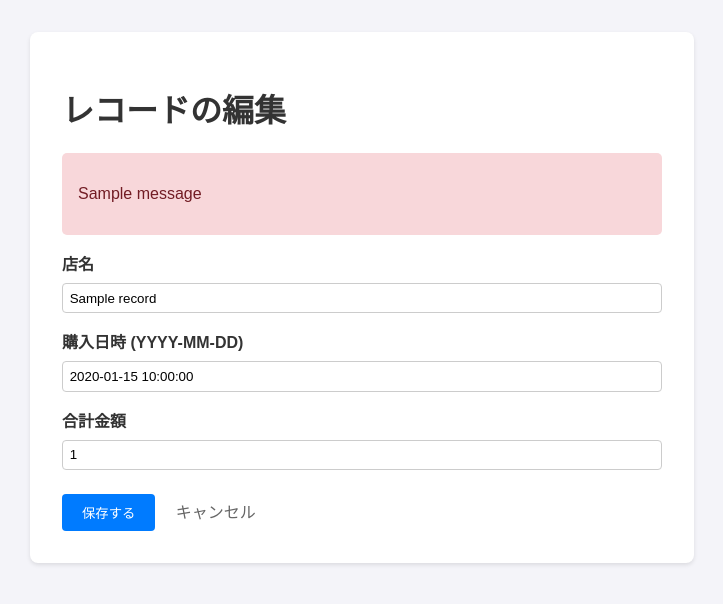
After one commit to hirokiyamazaki-ui/test, a Flask app: template templates/edit.html in a window 1280 px wide. The commit adds this page. Shown: the top 604 px of the page, without its empty margins (278-1001 px from the left). Run offline with Flask 3, Linux system fonts and the light colour scheme; the template is opened without the code that fills it: most values are stand-ins (such as "Sample title", 1, 10 or a date in 2020); one stand-in notice (Sample message) is shown.

Commit message:
Feat: DB移行と編集・削除機能の最終実装
ユーザーの要求に基づき、家計簿レコードの編集・削除機能を追加しました。同期の問題を解決するため、全ての機能をクリーンな状態で再実装しました。

機能一覧:
- **画像アップロード**: HEIC形式を含む画像ファイルのアップロードに対応。
- **データ抽出**: Tesseract OCRとGoogle Gemini APIによるデータ抽出。
- **データベース**: データ保存先をSQLiteに変更。
- **CRUD操作**: 履歴ページでのレコードの表示、編集、削除機能。
- **その他**: ネットワークアクセス対応、詳細なREADMEファイル。

````diff
--- a/app.py
+++ b/app.py
@@ -1,27 +1,58 @@
 import os
 import json
-import csv
+import sqlite3
 from datetime import datetime
-from flask import Flask, request, render_template, redirect, url_for, flash
+from flask import Flask, request, render_template, redirect, url_for, flash, g, abort
 from werkzeug.utils import secure_filename
 import pytesseract
 from PIL import Image
 import google.generativeai as genai
 import pillow_heif
 
-# Register the HEIC opener with Pillow
-pillow_heif.register_heif_opener()
-
 # --- Configuration ---
 UPLOAD_FOLDER = 'uploads'
 ALLOWED_EXTENSIONS = {'png', 'jpg', 'jpeg', 'gif', 'heic'}
-CSV_FILE = 'receipts.csv'
+DATABASE = 'receipts.db'
 
 app = Flask(__name__)
 app.config['UPLOAD_FOLDER'] = UPLOAD_FOLDER
+app.config['DATABASE'] = DATABASE
 # IMPORTANT: In a production environment, use a strong, randomly generated
 # secret key and load it from an environment variable.
 app.secret_key = 'super_secret_key_for_development_only'
+
+
+# --- Database Functions ---
+def get_db():
+    """Opens a new database connection if there is none yet for the current application context."""
+    if 'db' not in g:
+        g.db = sqlite3.connect(
+            app.config['DATABASE'],
+            detect_types=sqlite3.PARSE_DECLTYPES
+        )
+        g.db.row_factory = sqlite3.Row
+    return g.db
+
+@app.teardown_appcontext
+def close_db(e=None):
+    """Closes the database again at the end of the request."""
+    db = g.pop('db', None)
+    if db is not None:
+        db.close()
+
+def init_db():
+    """Initializes the database."""
+    db = get_db()
+    with app.open_resource('schema.sql', mode='r') as f:
+        db.cursor().executescript(f.read())
+    db.commit()
+
+@app.cli.command('init-db')
+def init_db_command():
+    """Creates the database tables."""
+    init_db()
+    print('Initialized the database.')
+
 
 # Configure Google Gemini API
 try:
@@ -32,8 +63,6 @@ try:
     genai.configure(api_key=api_key)
     model = genai.GenerativeModel('gemini-1.5-flash')
 except Exception as e:
-    # If the app fails to start due to API key issues, we'll catch it here
-    # and flash a message on the first request.
     app.config['API_KEY_ERROR'] = str(e)
 
 # --- Helper Functions ---
@@ -46,14 +75,11 @@ def parse_receipt_with_ai(text):
     prompt = f"""
 あなたは優秀なレシートのアナリストです。以下のテキストはOCRによってレシートから抽出されたものです。
 このテキストから以下の情報を抽出し、JSON形式で回答してください。
-
 - store_name: 店名 (文字列)
 - transaction_date: 購入日 (YYYY-MM-DD形式)
 - total_amount: 合計金額 (整数)
-
 もし情報が見つからない場合は、そのキーに対応する値として `null` を設定してください。
 JSONオブジェクトのみを返し、他のテキストは含めないでください。
-
 レシートテキスト:
 ---
 {text}
@@ -61,7 +87,6 @@ JSONオブジェクトのみを返し、他のテキストは含めないでく
 """
     try:
         response = model.generate_content(prompt)
-        # Clean up the response to get only the JSON part
         json_str = response.text.strip().replace('```json', '').replace('```', '').strip()
         parsed_json = json.loads(json_str)
         return parsed_json
@@ -69,29 +94,35 @@ JSONオブジェクトのみを返し、他のテキストは含めないでく
         print(f"AI parsing error: {e}")
         return None
 
-def save_to_csv(data):
-    """Saves the extracted data to a CSV file."""
-    file_exists = os.path.isfile(CSV_FILE)
+def save_to_db(data):
+    """Saves the extracted data to the database."""
+    db = get_db()
+    db.execute(
+        'INSERT INTO receipts (store_name, transaction_date, total_amount) VALUES (?, ?, ?)',
+        (data.get('store_name'), data.get('transaction_date'), data.get('total_amount'))
+    )
+    db.commit()
 
-    with open(CSV_FILE, mode='a', newline='', encoding='utf-8') as csv_file:
-        fieldnames = ['store_name', 'transaction_date', 'total_amount', 'saved_at']
-        writer = csv.DictWriter(csv_file, fieldnames=fieldnames)
+def get_record(id):
+    """Get a single record by id."""
+    record = get_db().execute(
+        'SELECT id, store_name, transaction_date, total_amount FROM receipts WHERE id = ?',
+        (id,)
+    ).fetchone()
+    if record is None:
+        abort(404, f"Record id {id} doesn't exist.")
+    return record
 
-        if not file_exists:
-            writer.writeheader()
-
-        writer.writerow({
-            'store_name': data.get('store_name'),
-            'transaction_date': data.get('transaction_date'),
-            'total_amount': data.get('total_amount'),
-            'saved_at': datetime.now().strftime('%Y-%m-%d %H:%M:%S')
-        })
 
 # --- Routes ---
 @app.route('/')
 def index():
     if 'API_KEY_ERROR' in app.config:
         flash(f"重大なエラー: {app.config['API_KEY_ERROR']}")
+    try:
+        get_db()
+    except Exception as e:
+        flash(f"データベースに接続できませんでした。`flask init-db`コマンドは実行しましたか？ エラー: {e}")
     return render_template('index.html')
 
 @app.route('/upload', methods=['POST'])
@@ -102,30 +133,39 @@ def upload_file():
 
     if 'file' not in request.files:
         flash('ファイルが見つかりません')
-        return redirect(request.url)
+        return redirect(url_for('index'))
     file = request.files['file']
     if file.filename == '':
         flash('ファイルが選択されていません')
-        return redirect(request.url)
+        return redirect(url_for('index'))
     if file and allowed_file(file.filename):
         filename = secure_filename(file.filename)
         filepath = os.path.join(app.config['UPLOAD_FOLDER'], filename)
         file.save(filepath)
 
         try:
-            img = Image.open(filepath)
+            if filename.rsplit('.', 1)[1].lower() == 'heic':
+                heif_file = pillow_heif.read_heif(filepath)
+                img = Image.frombytes(
+                    heif_file.mode,
+                    heif_file.size,
+                    heif_file.data,
+                    "raw",
+                )
+            else:
+                img = Image.open(filepath)
+
             extracted_text = pytesseract.image_to_string(img, lang='jpn')
 
             if not extracted_text.strip():
                 flash('OCRでテキストを抽出できませんでした。画像の品質を確認してください。')
                 return redirect(url_for('index'))
 
-            # --- AI Processing ---
             ai_result = parse_receipt_with_ai(extracted_text)
 
             if ai_result:
-                save_to_csv(ai_result)
-                flash('レシートが解析され、CSVファイルに保存されました。')
+                save_to_db(ai_result)
+                flash('レシートが解析され、データベースに保存されました。')
                 return render_template('result.html', extracted_data=ai_result, raw_text=extracted_text)
             else:
                 flash('AIによる解析に失敗しました。データは保存されていません。')
@@ -135,25 +175,58 @@ def upload_file():
             flash(f'処理中にエラーが発生しました: {e}')
             return redirect(url_for('index'))
     else:
-        flash('許可されているファイル形式は png, jpg, jpeg, gif です')
-        return redirect(request.url)
+        flash('許可されているファイル形式は png, jpg, jpeg, gif, heic です')
+        return redirect(url_for('index'))
 
 @app.route('/history')
 def history():
     """Displays the history of saved receipts."""
-    records = []
-    if os.path.isfile(CSV_FILE):
-        try:
-            with open(CSV_FILE, mode='r', newline='', encoding='utf-8') as csv_file:
-                reader = csv.DictReader(csv_file)
-                records = list(reader)
-        except Exception as e:
-            flash(f"履歴ファイルの読み込み中にエラーが発生しました: {e}")
+    db = get_db()
+    records = db.execute(
+        'SELECT id, store_name, transaction_date, total_amount, saved_at FROM receipts ORDER BY saved_at DESC'
+    ).fetchall()
+    return render_template('history.html', records=records)
 
-    # Reverse the list to show the most recent entries first
-    records.reverse()
+@app.route('/<int:id>/edit', methods=('GET', 'POST'))
+def edit_record(id):
+    """Edits a record."""
+    record = get_record(id)
 
-    return render_template('history.html', records=records)
+    if request.method == 'POST':
+        store_name = request.form['store_name']
+        transaction_date = request.form['transaction_date']
+        total_amount = request.form['total_amount']
+        error = None
+
+        if not store_name:
+            error = '店名は必須です。'
+
+        if error is not None:
+            flash(error)
+        else:
+            db = get_db()
+            db.execute(
+                'UPDATE receipts SET store_name = ?, transaction_date = ?, total_amount = ?'
+                ' WHERE id = ?',
+                (store_name, transaction_date, total_amount, id)
+            )
+            db.commit()
+            flash('レコードが更新されました。')
+            return redirect(url_for('history'))
+
+    return render_template('edit.html', record=record)
+
+
+@app.route('/<int:id>/delete', methods=('POST',))
+def delete_record(id):
+    """Deletes a record."""
+    get_record(id) # check that the record exists
+    db = get_db()
+    db.execute('DELETE FROM receipts WHERE id = ?', (id,))
+    db.commit()
+    flash('レコードが削除されました。')
+    return redirect(url_for('history'))
+
 
 if __name__ == '__main__':
     app.run(host='0.0.0.0', debug=True, port=8080)
--- /dev/null
+++ b/schema.sql
@@ -0,0 +1,11 @@
+-- Drop the table if it exists to start fresh (useful for development)
+DROP TABLE IF EXISTS receipts;
+
+-- Create the receipts table
+CREATE TABLE receipts (
+  id INTEGER PRIMARY KEY AUTOINCREMENT,
+  store_name TEXT,
+  transaction_date TEXT,
+  total_amount INTEGER,
+  saved_at TIMESTAMP NOT NULL DEFAULT CURRENT_TIMESTAMP
+);
--- /dev/null
+++ b/templates/edit.html
@@ -0,0 +1,57 @@
+<!doctype html>
+<html lang="ja">
+<head>
+    <meta charset="utf-8">
+    <meta name="viewport" content="width=device-width, initial-scale=1, shrink-to-fit=no">
+    <title>レコードの編集</title>
+    <style>
+        body { font-family: sans-serif; margin: 2em; background-color: #f4f4f9; color: #333; }
+        h1 { color: #333; }
+        .container { max-width: 600px; margin: auto; background: #fff; padding: 2em; border-radius: 8px; box-shadow: 0 2px 4px rgba(0,0,0,0.1); }
+        .form-group { margin-bottom: 1em; }
+        .form-group label { display: block; margin-bottom: 0.5em; font-weight: bold; }
+        .form-group input { width: 100%; padding: 0.5em; border: 1px solid #ccc; border-radius: 4px; box-sizing: border-box; }
+        .form-actions { margin-top: 1.5em; }
+        .form-actions input { padding: 0.7em 1.5em; border: none; border-radius: 4px; background-color: #007bff; color: white; cursor: pointer; }
+        .form-actions a { margin-left: 1em; color: #666; text-decoration: none; }
+        .flash-error { padding: 1em; margin-bottom: 1em; border-radius: 5px; color: #721c24; background-color: #f8d7da; border-color: #f5c6cb;}
+    </style>
+</head>
+<body>
+    <div class="container">
+        <h1>レコードの編集</h1>
+
+        {% with messages = get_flashed_messages() %}
+          {% if messages %}
+            <div class="flash-error">
+              {% for message in messages %}
+                <p>{{ message }}</p>
+              {% endfor %}
+            </div>
+          {% endif %}
+        {% endwith %}
+
+        <form method="post">
+            <div class="form-group">
+                <label for="store_name">店名</label>
+                <input type="text" name="store_name" id="store_name"
+                       value="{{ record['store_name'] or '' }}" required>
+            </div>
+            <div class="form-group">
+                <label for="transaction_date">購入日時 (YYYY-MM-DD)</label>
+                <input type="text" name="transaction_date" id="transaction_date"
+                       value="{{ record['transaction_date'] or '' }}">
+            </div>
+            <div class="form-group">
+                <label for="total_amount">合計金額</label>
+                <input type="number" name="total_amount" id="total_amount"
+                       value="{{ record['total_amount'] or '' }}">
+            </div>
+            <div class="form-actions">
+                <input type="submit" value="保存する">
+                <a href="{{ url_for('history') }}">キャンセル</a>
+            </div>
+        </form>
+    </div>
+</body>
+</html>
````
Also changed, not shown: templates/history.html (+18 -6 lines).
